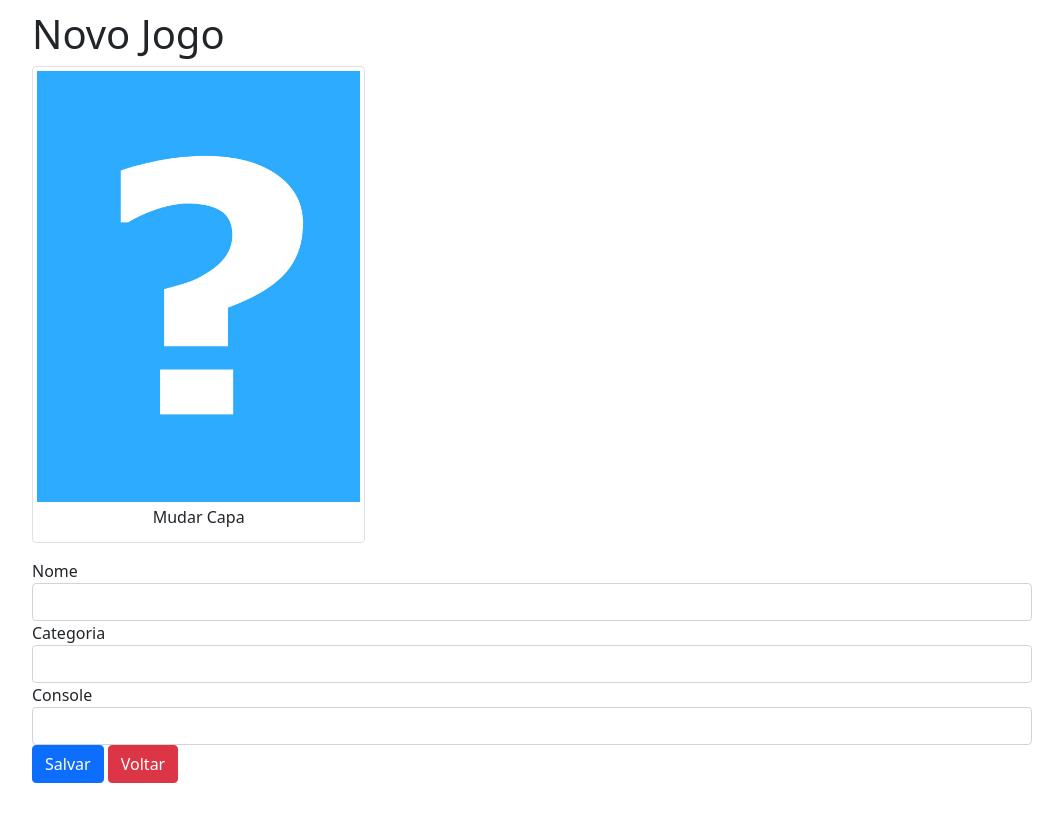
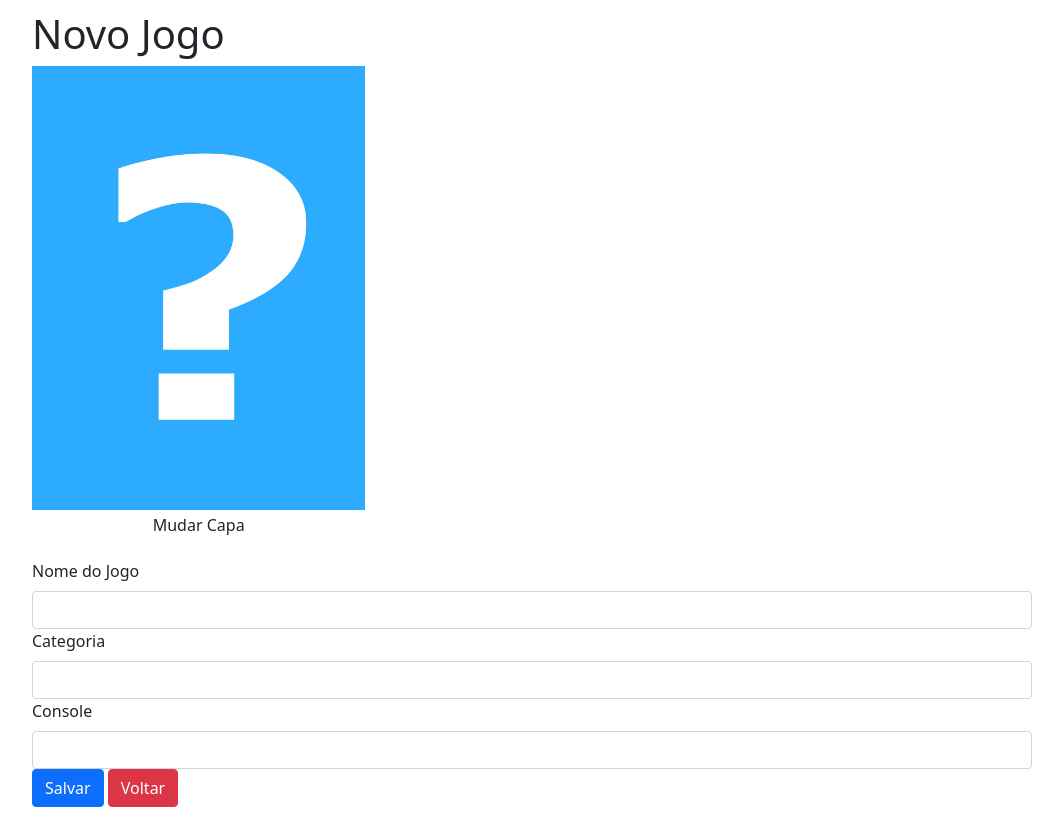
Before and after one commit to gsoaresdz/jogoteca, a Flask app: page /novo in a window 1280 px wide. Shown: the whole page, without its empty margins (108-1171 px from the left). Before the commit the page ends 783 px from the top, so only its background shows below. Run offline with Flask 3, Linux system fonts and the light colour scheme; the visitor is signed in with stand-in values (Sample User, id 1); some libraries are stand-ins or nearby versions.

Commit message:
Validando o formulário de novo jogo

```diff
--- a/helpers.py
+++ b/helpers.py
@@ -1,7 +1,7 @@
 import os
 
 from flask_wtf import FlaskForm
-from wtforms import StringField, SubmitField, validators
+from wtforms import PasswordField, StringField, SubmitField, validators
 
 from jogoteca import app
 
@@ -12,13 +12,19 @@ class FormularioJogo(FlaskForm):
     console = StringField('Console', [validators.DataRequired(), validators.Length(min=1, max=20)])
     salvar = SubmitField('Salvar')
 
+class FormularioUsuario(FlaskForm):
+    nickname = StringField('Nickname', [validators.DataRequired(), validators.Length(min=1, max=8)])
+    senha = PasswordField('Senha', [validators.DataRequired(), validators.Length(min=1, max=100)])
+    login = SubmitField('Login')
+
 def recupera_imagem(id):
     for nome_arquivo in os.listdir(app.config['UPLOAD_PATH']):
         if f'capa{id}' in nome_arquivo:
             return nome_arquivo
+
     return 'capa_padrao.jpg'
 
 def deleta_arquivo(id):
     arquivo = recupera_imagem(id)
     if arquivo != 'capa_padrao.jpg':
-        os.remove(os.path.join(app.config['UPLOAD_PATH'], arquivo))
+        os.remove(os.path.join(app.config['UPLOAD_PATH']), arquivo)
--- a/templates/novo.html
+++ b/templates/novo.html
@@ -1,10 +1,9 @@
 {% extends "template.html" %}
 {% block conteudo %}
-
 <form action="{{ url_for('criar') }}" method="post" enctype="multipart/form-data">
 
-  <figure class="img-thumbnail col-md-4">
-    <img class="img-fluid" src="{{ url_for('imagem', nome_arquivo='capa_padrao.jpg') }}" alt="Capa Padrão">
+  <figure class="img thumbnail col-md-4">
+    <img class="img-fluid" src="{{ url_for('imagem', nome_arquivo='capa_padrao.jpg') }}">
     <figcaption>
       <label class="fileContainer">
         Mudar Capa
@@ -14,21 +13,23 @@
   </figure>
 
   <fieldset>
+    {{ form.csrf_token() }}
     <div class="form-group">
-      <label for="nome">Nome</label>
-      <input type="text" id="nome" name="nome" class="form-control">
+      {{ form.nome.label(class="form-label") }}
+      {{ form.nome(class="form-control") }}
     </div>
     <div class="form-group">
-      <label for="categoria">Categoria</label>
-      <input type="text" id="categoria" name="categoria" class="form-control">
+      {{ form.categoria.label(class="form-label") }}
+      {{ form.categoria(class="form-control") }}
     </div>
     <div class="form-group">
-      <label for="console">Console</label>
-      <input type="text" id="console" name="console" class="form-control">
+      {{ form.console.label(class="form-label") }}
+      {{ form.console(class="form-control") }}
     </div>
-    <button type="submit" class="btn btn-primary btn-salvar">Salvar</button>
-    <a class="btn btn-danger" href=" {{ url_for('index') }}">Voltar</a>
+    <div class="form-group">
+      {{ form.salvar(class="btn btn-primary") }}
+      <a class="btn btn-danger" href="{{ url_for('index') }}">Voltar</a>
+    </div>
   </fieldset>
 </form>
-
 {% endblock %}
--- a/views.py
+++ b/views.py
@@ -1,42 +1,46 @@
-import time
-
-from flask import (flash, redirect, render_template, request,
-                   send_from_directory, session, url_for)
-
-from helpers import deleta_arquivo, recupera_imagem
+from flask import render_template, request, redirect, session, flash, url_for, send_from_directory
 from jogoteca import app, db
 from models import Jogos, Usuarios
+from helpers import recupera_imagem, deleta_arquivo, FormularioJogo, FormularioUsuario
+import time
 
 
 @app.route('/')
 def index():
     lista = Jogos.query.order_by(Jogos.id)
-    return render_template('lista.html', titulo = 'Jogos', jogos = lista)
+    return render_template('lista.html', titulo='Jogos', jogos=lista)
 
 @app.route('/novo')
 def novo():
     if 'usuario_logado' not in session or session['usuario_logado'] == None:
-        return redirect(url_for('login', proxima = url_for('novo')))
-    return render_template('novo.html', titulo = 'Novo Jogo')
+        return redirect(url_for('login', proxima=url_for('novo')))
+    form = FormularioJogo()
+    return render_template('novo.html', titulo='Novo Jogo', form=form)
 
 @app.route('/criar', methods=['POST',])
 def criar():
-    nome = request.form['nome']
-    categoria = request.form['categoria']
-    console = request.form['console']
+    form = FormularioJogo(request.form)
 
-    jogo = Jogos.query.filter_by(nome = nome).first()
-    if jogo:
-        flash('Jogo já cadastrado!')
+    if not form.validate_on_submit():
         return redirect(url_for('novo'))
 
-    novo_jogo = Jogos(nome = nome, categoria = categoria, console = console)
+    nome = form.nome.data
+    categoria = form.categoria.data
+    console = form.console.data
+
+    jogo = Jogos.query.filter_by(nome=nome).first()
+
+    if jogo:
+        flash('Jogo já existente!')
+        return redirect(url_for('index'))
+
+    novo_jogo = Jogos(nome=nome, categoria=categoria, console=console)
     db.session.add(novo_jogo)
     db.session.commit()
 
     arquivo = request.files['arquivo']
+    upload_path = app.config['UPLOAD_PATH']
     timestamp = time.time()
-    upload_path = app.config['UPLOAD_PATH']
     arquivo.save(f'{upload_path}/capa{novo_jogo.id}-{timestamp}.jpg')
 
     return redirect(url_for('index'))
@@ -44,26 +48,33 @@ def criar():
 @app.route('/editar/<int:id>')
 def editar(id):
     if 'usuario_logado' not in session or session['usuario_logado'] == None:
-        return redirect(url_for('login', proxima = url_for('editar')))
-    jogo = Jogos.query.filter_by(id = id).first()
+        return redirect(url_for('login', proxima=url_for('editar', id=id)))
+    jogo = Jogos.query.filter_by(id=id).first()
+    form = FormularioJogo()
+    form.nome.data = jogo.nome
+    form.categoria.data = jogo.categoria
+    form.console.data = jogo.console
     capa_jogo = recupera_imagem(id)
-    return render_template('editar.html', titulo = 'Editando Jogo', jogo = jogo, capa_jogo = capa_jogo)
+    return render_template('editar.html', titulo='Editando Jogo', id=id, capa_jogo=capa_jogo, form=form)
 
 @app.route('/atualizar', methods=['POST',])
 def atualizar():
-    jogo = Jogos.query.filter_by(id = request.form['id']).first()
-    jogo.nome = request.form['nome']
-    jogo.categoria = request.form['categoria']
-    jogo.console = request.form['console']
+    form = FormularioJogo(request.form)
 
-    db.session.add(jogo)
-    db.session.commit()
+    if form.validate_on_submit():
+        jogo = Jogos.query.filter_by(id=request.form['id']).first()
+        jogo.nome = form.nome.data
+        jogo.categoria = form.categoria.data
+        jogo.console = form.console.data
 
-    arquivo = request.files['arquivo']
-    upload_path = app.config['UPLOAD_PATH']
-    timestamp = time.time()
-    deleta_arquivo(jogo.id)
-    arquivo.save(f'{upload_path}/capa{jogo.id}-{timestamp}.jpg')
+        db.session.add(jogo)
+        db.session.commit()
+
+        arquivo = request.files['arquivo']
+        upload_path = app.config['UPLOAD_PATH']
+        timestamp = time.time()
+        deleta_arquivo(id)
+        arquivo.save(f'{upload_path}/capa{jogo.id}-{timestamp}.jpg')
 
     return redirect(url_for('index'))
 
@@ -72,28 +83,30 @@ def deletar(id):
     if 'usuario_logado' not in session or session['usuario_logado'] == None:
         return redirect(url_for('login'))
 
-    jogo = Jogos.query.filter_by(id = id).delete()
+    Jogos.query.filter_by(id=id).delete()
     db.session.commit()
-    flash('Jogo removido com sucesso!')
+    flash('Jogo deletado com sucesso!')
 
     return redirect(url_for('index'))
 
 @app.route('/login')
 def login():
     proxima = request.args.get('proxima')
-    return render_template('login.html', proxima = proxima)
+    form = FormularioUsuario()
+    return render_template('login.html', proxima=proxima, form=form)
 
 @app.route('/autenticar', methods=['POST',])
 def autenticar():
-    usuario = Usuarios.query.filter_by(nickname = request.form['usuario']).first()
+    form = FormularioUsuario(request.form)
+    usuario = Usuarios.query.filter_by(nickname=form.nickname.data).first()
     if usuario:
-        if request.form['senha'] ==  usuario.senha:
+        if form.senha.data == usuario.senha:
             session['usuario_logado'] = usuario.nickname
-            flash(usuario.nickname + ' logou com sucesso!')
+            flash(usuario.nickname + ' logado com sucesso!')
             proxima_pagina = request.form['proxima']
             return redirect(proxima_pagina)
     else:
-        flash('Usuário não logado!')
+        flash('Usuário não logado.')
         return redirect(url_for('login'))
 
 @app.route('/logout')
```
Also changed, not shown: templates/editar.html (+13 -12 lines), templates/login.html (+14 -5 lines), uploads/capa19-1692922951.7005033.jpg (added).
